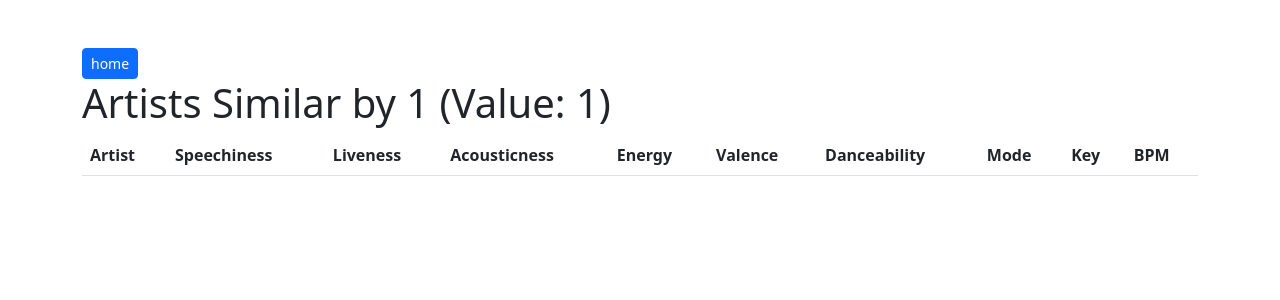
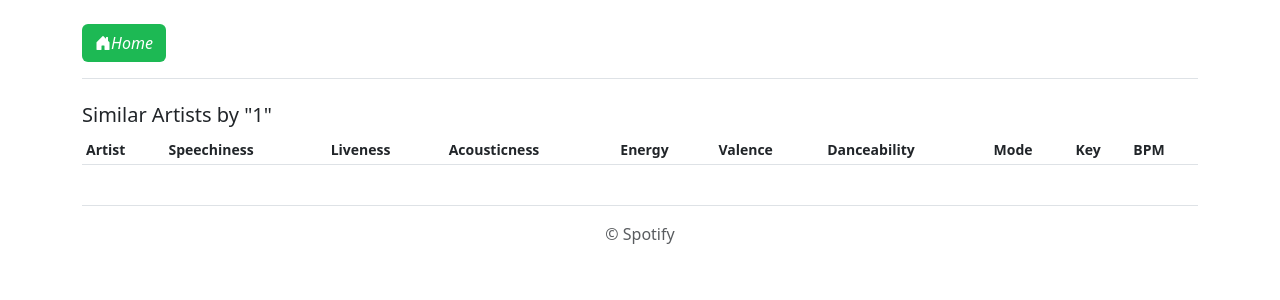
Before and after one commit to dnjsrl132/musiclist, a Django app: page /similar/1/1/ in a window 1280 px wide. Shown: the top 300 px of the page. Run offline with Django 3.2, Linux system fonts and the light colour scheme; data that the repository does not hold is empty.

Commit message:
[front] design : add footer and header, change table style

```diff
--- a/search/templates/similar_artists.html
+++ b/search/templates/similar_artists.html
@@ -4,12 +4,20 @@
     <meta charset="UTF-8">
     <title>Similar Artists</title>
     <link href="https://cdn.jsdelivr.net/npm/bootstrap@5.3.0/dist/css/bootstrap.min.css" rel="stylesheet">
+    <link rel="stylesheet" href="https://cdn.jsdelivr.net/npm/bootstrap-icons@1.8.0/font/bootstrap-icons.css">
 </head>
 <body>
-    <div class="container mt-5">
-        <button class="btn btn-primary btn-sm" onclick="location.href='/'">home</button>
-        <h1>Artists Similar by {{ feature }} (Value: {{ value }})</h1>
-        <table class="table" id="song-table">
+    <main>
+        <div class="container py-4">
+          <header class="pb-3 mb-4 border-bottom">
+            <button class="btn" style="background-color: #1DB954;" onclick="location.href='/'">
+                <i class="bi bi-house-door-fill text-white">Home</i>
+            </button>
+          </header>
+
+          <h5>Similar Artists by "{{ feature }}"</h5>
+            <div class="table-responsive small">
+                <table class="table table-striped table-sm" id="song-table">
                     <thead>
                         <tr>
                             <th onclick="sortTable(0)">Artist</th>
@@ -42,5 +50,12 @@
                     </tbody>
                 </table>
             </div>
+
+          <footer class="pt-3 mt-4 text-body-secondary border-top d-flex justify-content-center">
+            &copy; Spotify
+          </footer>
+        </div>
+      </main>
+
 </body>
 </html>
```
Lines whose indentation alone changed are shown as unchanged.
